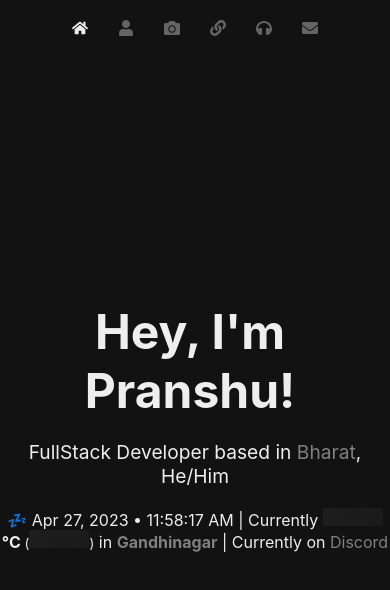
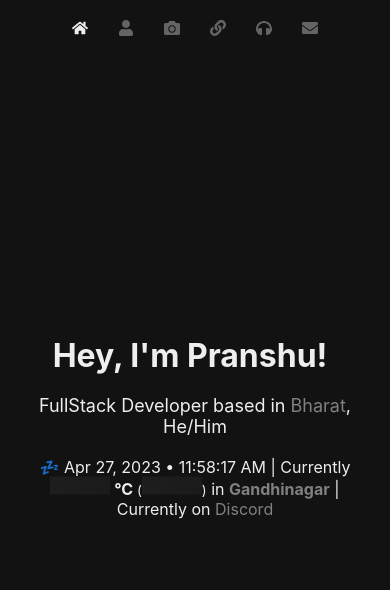
Before and after one commit to pranshu05/pranshu05.vercel.app, a React (Create React App) app: page / in a window 390 px wide. Shown: the top 590 px of the page. Built offline with nearby package versions, Linux system fonts and the light colour scheme; no server answers.

Commit message:
lil changes

```diff
--- a/src/App.css
+++ b/src/App.css
@@ -126,12 +126,12 @@ span.navbar-text {
 /* HomePage CSS Start*/
 .home-page-cont {
   min-height: 100vh;
-  width: 100vw;
+  width: calc(100vw - 40px);
   text-align: center;
+  padding: 20px;
 }
 .home{
-  width: 100vw;
-  padding: 20px;
+  width: calc(100vw - 40px);
   top: 50%;
   left: 50%;
   transform: translate(-50%, -50%);
@@ -146,6 +146,15 @@ span.navbar-text {
 .home-page-cont p {
   margin-top: 20px;
   font-size: larger;
+}
+@media (max-width: 800px){
+  .home-page-cont h1 {
+    font-size: 200%;
+    font-weight: bolder;
+  }
+  .home-page-cont p {
+    font-size: large;
+  }
 }
 .lofi-cont {
   min-height: 80px;
@@ -194,6 +203,9 @@ span.navbar-text {
   background-color: #181818;
   max-width: 340px;
   font-size: x-large;
+  position: relative;
+  left: 50%;
+  transform: translate(-50%, 0%);
 }
 .ano-form-cont {
   width: 85%;
@@ -609,16 +621,20 @@ span.navbar-text {
 }
 .contact-form {
   display: flex;
+  margin-top: 40px;
   flex-direction: column;
-  background-color: #181818;
-  border-radius: 10px;
   padding: 10px;
-  max-width: 480px;
+  max-width: 700px;
+  font-weight: bold;
+  text-align: center;
+  position: relative;
+  left: 50%;
+  transform: translate(-50% , 0%);
 }
 .contact-form label {
   display: flex;
   flex-direction: column;
-  margin-bottom: 20px;
+  margin-bottom: 15px;
 }
 .contact-form label input,
 .contact-form label textarea {
@@ -626,8 +642,8 @@ span.navbar-text {
   padding: 10px;
   border: none;
   outline: none;
-  border-radius: 10px;
-  background: #121212;
+  border-bottom: 1px solid #eee;
+  background: transparent;
   color: #eee;
   resize: vertical;
 }
@@ -863,6 +879,6 @@ footer {
 
 
 
-/*OMG did you just scrolled to line no.866??*/
+/*OMG did you just scrolled to line no.882??*/
 
 /*I just love you!! Thanks for scrolling <3*/
--- a/src/components/Contact.js
+++ b/src/components/Contact.js
@@ -10,6 +10,9 @@ export function Contact() {
             &larr; <Link to="/">home.</Link>
          </p>
          <h1>Get in touch 📨</h1>
+         <p style={{ fontSize: 'larger', color: '#808080' }}>
+            Fill out this form and I'll get back to you ASAP!
+         </p>
          <ContactForm />
          <AnonymousMessage />
       </div>
--- a/src/components/ContactForm.js
+++ b/src/components/ContactForm.js
@@ -32,7 +32,7 @@ function ContactForm() {
       <div className="contact-form">
          <form onSubmit={handleSubmit}>
             <label>
-               <h4>NAME</h4>
+               <p style={{ fonstSize: 'xx-large' }}>Name</p>
                <input
                   type="text"
                   name="name"
@@ -43,7 +43,7 @@ function ContactForm() {
                />
             </label>
             <label>
-               <h4>EMAIL</h4>
+               <p style={{ fonstSize: 'xx-large' }}>Email</p>
                <input
                   type="email"
                   name="_replyto"
@@ -54,7 +54,7 @@ function ContactForm() {
                />
             </label>
             <label>
-               <h4>MESSAGE</h4>
+               <p style={{ fonstSize: 'xx-large' }}>Message</p>
                <textarea
                   name="message"
                   value={message}
```
